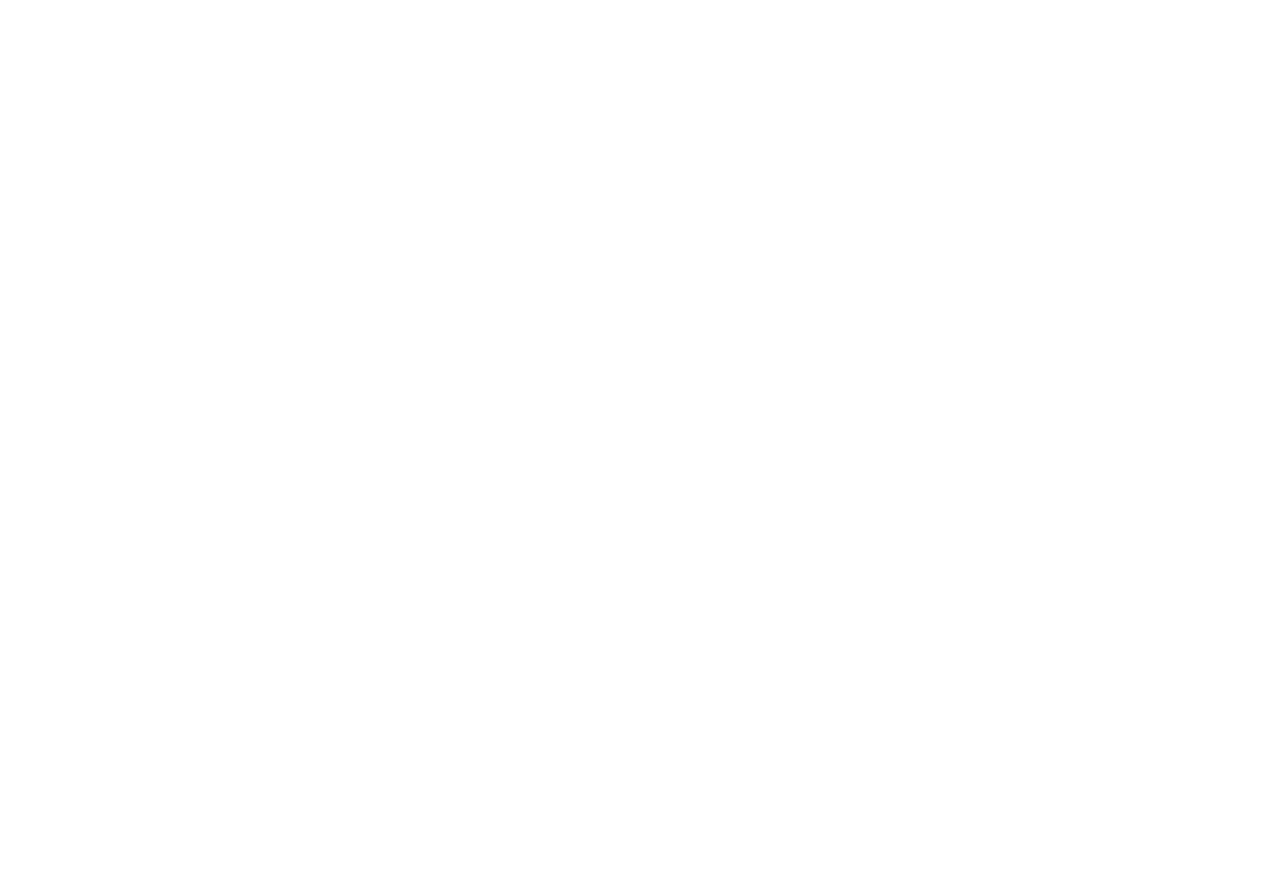
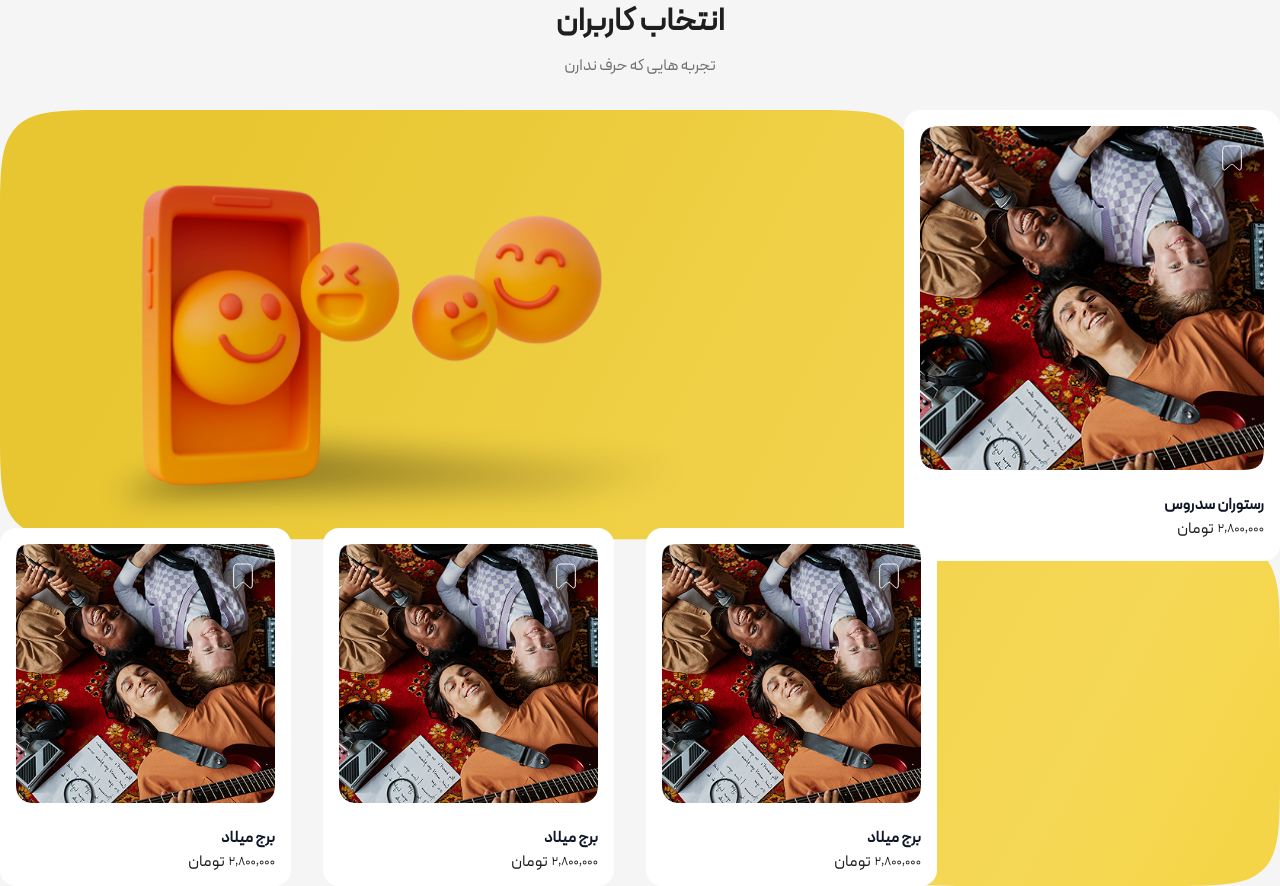
Before and after one commit to sajjadheydari1401/test-seepan, a Next.js app: page / in a window 1280 px wide. Shown: the part 802-1688 px from the top of the page. Before the commit the page ends 800 px from the top, so only its background shows below. Built offline with nearby package versions, Linux system fonts and the light colour scheme.

Commit message:
feat: add featured section

```diff
--- /dev/null
+++ b/app/components/Featured.tsx
@@ -0,0 +1,56 @@
+import Image from "next/image";
+import FeaturedBg from "../../public/images/featured-section-bg.svg";
+import FeaturedEventCard from "./common/FeaturedEventCard";
+const Featured = () => {
+  return (
+    <>
+      <p className="text-[32px] text-[#1E1E1E] text-center font-bold">انتخاب کاربران</p>
+      <p className="mt-2 text-[#716E6E] text-center">تجربه ‌هایی که حرف ندارن</p>
+      <div className="relative max-w-360 max-h-218.25 mx-auto mt-8">
+        <FeaturedEventCard
+          image="/images/slide-pic-1.png"
+          title="رستوران سدروس"
+          price="۲,۸۰۰,۰۰۰"
+          currency="تومان"
+          className="absolute top-0 right-0 max-w-94 max-h-112.75"
+          imageClassName="max-h-86"
+        />
+        <Image
+          src={FeaturedBg}
+          alt={"ft"}
+          width={1440}
+          height={873}
+          className="w-full h-full object-cover"
+        />
+        <div className="absolute bottom-0 left-0 gap-8 w-full max-w-234.25 h-89.5 flex">
+          <FeaturedEventCard
+            image="/images/slide-pic-1.png"
+            title="برج میلاد"
+            price="۲,۸۰۰,۰۰۰"
+            currency="تومان"
+            className="max-h-89.5 max-w-360"
+            imageClassName="max-h-64.75"
+          />
+          <FeaturedEventCard
+            image="/images/slide-pic-1.png"
+            title="برج میلاد"
+            price="۲,۸۰۰,۰۰۰"
+            currency="تومان"
+            className="max-h-89.5 max-w-360"
+            imageClassName="max-h-64.75"
+          />
+          <FeaturedEventCard
+            image="/images/slide-pic-1.png"
+            title="برج میلاد"
+            price="۲,۸۰۰,۰۰۰"
+            currency="تومان"
+            className="max-h-89.5 max-w-360"
+            imageClassName="max-h-64.75"
+          />
+        </div>
+      </div>
+    </>
+  );
+};
+
+export default Featured;
--- a/app/components/Hero.tsx
+++ b/app/components/Hero.tsx
@@ -1,7 +1,7 @@
 import OrbitSlider from "./OrbitSlider";
 import MobileOrbitSlider from "./MobileOrbitSlider";
+import { eventCards } from "../data/events";
 import HeroContent from "./HeroContent";
-import { eventCards } from "../data/events";
 
 export default function Hero() {
   return (
--- /dev/null
+++ b/app/components/common/FeaturedEventCard.tsx
@@ -0,0 +1,49 @@
+import Image from "next/image";
+import bookmarkIcon from "../../../public/icons/bookmark-icon.svg";
+
+type Props = {
+  image: string;
+  title: string;
+  price: string;
+  currency: string;
+  className?: string;
+  imageClassName?: string;
+};
+
+const FeaturedEventCard = ({
+  image,
+  title,
+  price,
+  currency,
+  className = "",
+  imageClassName = "",
+}: Props) => {
+  return (
+    <div
+      className={`w-full h-full overflow-hidden rounded-2xl bg-white p-4 ${className}`}
+    >
+      <div className={`relative h-full w-full rounded-b-2xl ${imageClassName}`}>
+        <Image
+          src={image}
+          alt={title}
+          fill
+          className="object-cover rounded-b-2xl"
+        />
+
+        {/* Bookmark Icon */}
+        <Image src={bookmarkIcon} width={32} height={32} alt={"save"} className="absolute right-4 top-4 cursor-pointer" />
+      </div>
+
+      <div className="mt-5.75">
+        <div className="text-right font-bold text-gray-900">{title}</div>
+
+        <div className="flex items-center justify-end gap-1 text-[#1E1E1E]">
+          <span className="text-[16px]">{currency}</span>
+          <span className="text-[12px]">{price}</span>
+        </div>
+      </div>
+    </div>
+  );
+};
+
+export default FeaturedEventCard;
--- a/app/globals.css
+++ b/app/globals.css
@@ -27,6 +27,7 @@
 
 body {
   font-family: var(--font-peyda);
+  background-color: #f5f5f5 !important;
 }
 
 @theme {
--- a/app/page.tsx
+++ b/app/page.tsx
@@ -1,5 +1,12 @@
+import Featured from "./components/Featured";
 import Hero from "./components/Hero";
 
 export default function Home() {
-  return <Hero />;
+  return (
+    <>
+      <Hero />
+
+      <Featured />
+    </>
+  );
 }
```
Also changed, not shown: public/icons/bookmark-icon.svg (added), public/images/featured-section-bg.svg (added).
